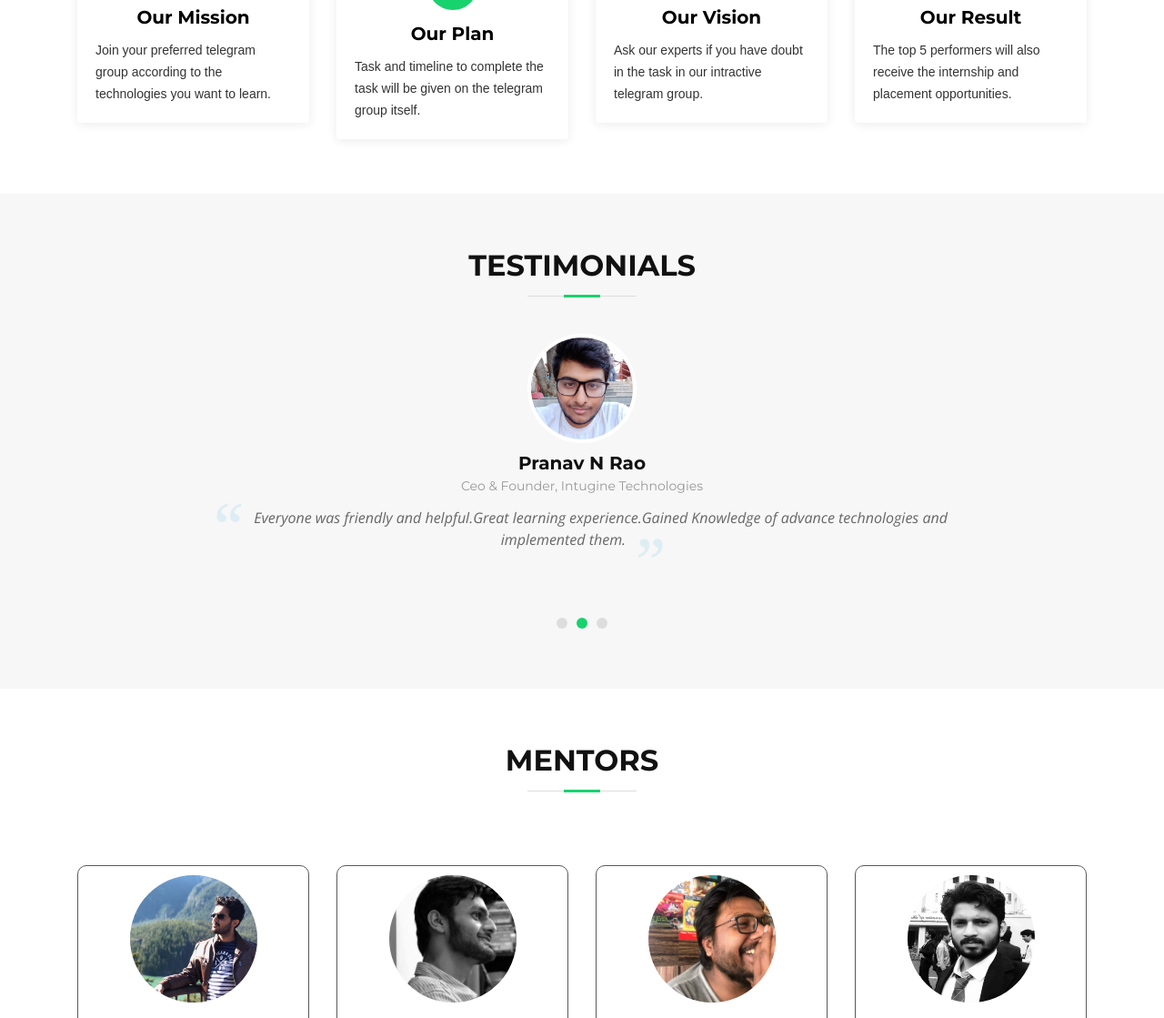
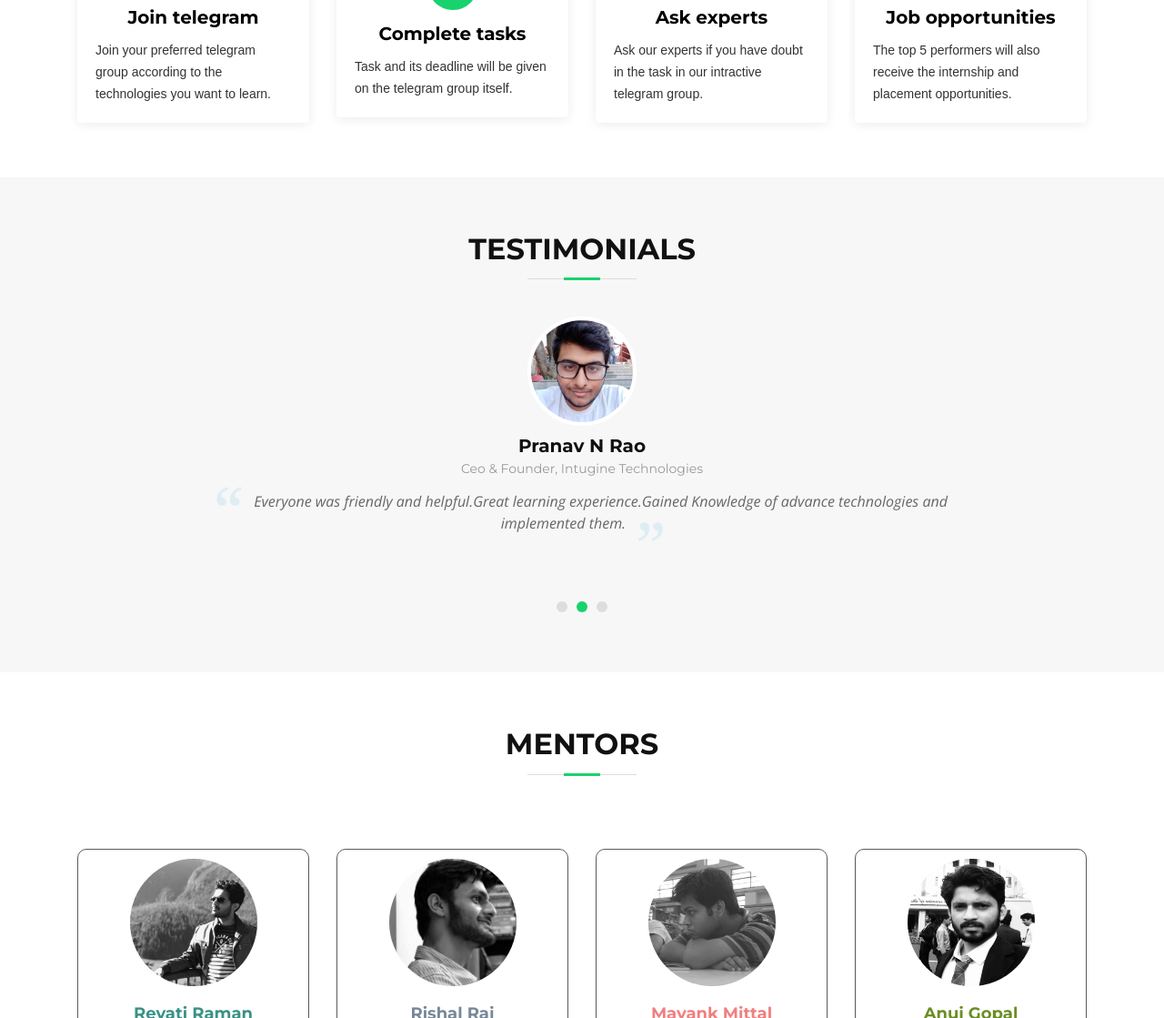
Before and after one commit to fir0j/learnbydoing, a plain HTML site: page index.html in a window 1280 px wide. Shown: the part 1437-2556 px from the top of the page at 91% size. Drawn offline with nearby package versions, Linux system fonts and the light colour scheme; animation ran at ten frames a second; files whose address does not match are found by name.

Commit message:
made image improvement

```diff
--- a/index.html
+++ b/index.html
@@ -210,7 +210,7 @@
                 <img src="img/How Learn by doing works/Preferred Telegram Group.png" alt="" class="img-fluid card-img-height">
                 <div class="icon"><i class="ion-ios-list-outline"></i></div>
               </div>
-              <h2 class="title"><a href="#">Our Mission</a></h2>
+              <h2 class="title"><a href="#">Join telegram</a></h2>
               <p>
                 Join your preferred telegram group according to the technologies you want to learn.
               </p>
@@ -223,9 +223,9 @@
                 <img src="img/How Learn by doing works/Task and Timeline.jpg" alt="" class="img-fluid">
                 <div class="icon"><i class="ion-ios-speedometer-outline"></i></div>
               </div>
-              <h2 class="title"><a href="#">Our Plan</a></h2>
+              <h2 class="title"><a href="#">Complete tasks</a></h2>
               <p>
-                Task and timeline to complete the task will be given on the telegram group itself.
+                Task and its deadline  will be given on the telegram group itself.
               </p>
             </div>
           </div>
@@ -236,7 +236,7 @@
                 <img src="img/How Learn by doing works/Ask our expert mentors.png" alt="" class="img-fluid">
                 <div class="icon"><i class="ion-ios-eye-outline"></i></div>
               </div>
-              <h2 class="title"><a href="#">Our Vision</a></h2>
+              <h2 class="title"><a href="#">Ask experts</a></h2>
               <p>
                 Ask our experts if you have doubt in the task in our intractive telegram group.
               </p>
@@ -249,7 +249,7 @@
                 <img src="img/How Learn by doing works/Performer of the week and month.jpg" alt="" class="img-fluid">
                 <div class="icon"><i class="ion-ios-sunny-outline"></i></div>
               </div>
-              <h2 class="title"><a href="#">Our Result</a></h2>
+              <h2 class="title"><a href="#">Job opportunities</a></h2>
               <p>
                 The top 5 performers will also receive the internship and placement opportunities.
               </p>
@@ -559,7 +559,7 @@
 
           <div class="col-lg-3 col-md-6 wow fadeInUp" data-wow-delay="0.3s">
             <div class="member">
-              <img src="img/Mentors/Revati Raman Singh.jpg" class="img-fluid round-mentors alt="">
+              <img src="img/Mentors/Revati-Raman-Singh.jpg" class="img-fluid round-mentors alt="">
               <div class="member-info">
                 <div class="member-info-content">
                   <h4 style="color:rgb(57, 146, 134)">Revati Raman</h4>
@@ -586,7 +586,7 @@
 
           <div class="col-lg-3 col-md-6 wow fadeInUp">
               <div class="member">
-                <img src="img/Mentors/Mayank Mittal.jpg" class="img-fluid round-mentors" alt="">
+                <img src="img/Mentors/neeraj prakash.jpg" class="img-fluid round-mentors" alt="">
                 <div class="member-info">
                   <div class="member-info-content">
                     <h4 style="color:lightcoral">Mayank Mittal</h4>
@@ -613,10 +613,10 @@
 
           <div class="col-lg-3 col-md-6 wow fadeInUp" data-wow-delay="0.3s">
             <div class="member">
-              <img src="img/team-4.jpg" class="img-fluid round-mentors alt="">
+              <img src="img/Mentors/neeraj prakash.jpg" class="img-fluid round-mentors alt="">
               <div class="member-info">
                 <div class="member-info-content">
-                  <h4 style="color:maroon">Neeraj Singh</h4>
+                  <h4 style="color:maroon">Neeraj Prakash</h4>
                   <span>Software Developer</span>
                   <p>It is a long established fact that a reader will be distracted by the readable content of a page when looking at its layout.</p>
                 </div>
```
Also changed, not shown: img/Mentors/Mayank Mittal.jpg (deleted), img/Mentors/Mayank-Mittal.jpg (added), img/Mentors/Revati Raman Singh.jpg (deleted), img/Mentors/Revati-Raman-Singh.jpg (added), img/Mentors/neeraj prakash.jpg (added), img/Mentors/team-4.jpg (deleted), img/about.jpg (deleted), img/facts-img.png (deleted), img/portfolio/app1.jpg (deleted), img/portfolio/app2.jpg (deleted), img/portfolio/app3.jpg (deleted), img/portfolio/card1.jpg (deleted), img/portfolio/card2.jpg (deleted), img/portfolio/card3.jpg (deleted), 3 more files.
